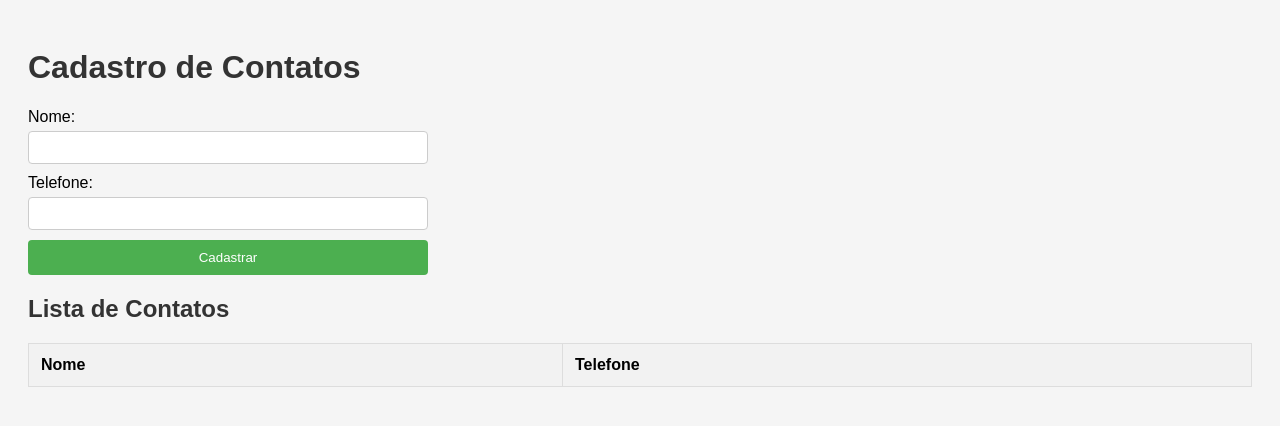
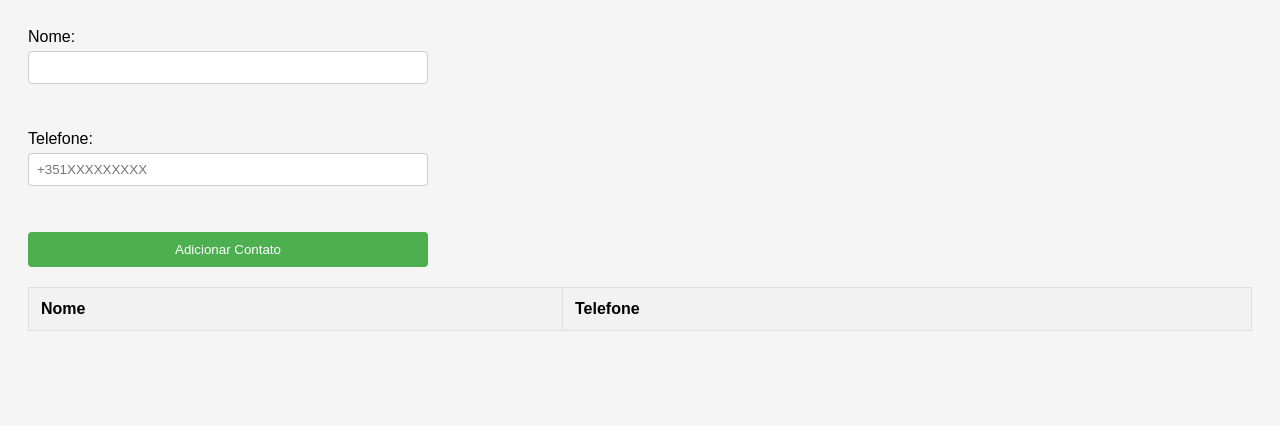
Before and after one commit to viniciussilva2504/agendatelefonica_proj_, a plain HTML site: page index.html in a window 1280 px wide. Drawn offline with nearby package versions, Linux system fonts and the light colour scheme.

Commit message:
restrição quanto a inserção de dados numéricos
o campo inserir telefone deve aceitar apenas dados numéricos.

```diff
--- a/index.html
+++ b/index.html
@@ -1,27 +1,23 @@
 <!DOCTYPE html>
-<html lang="pt-br">
+<html lang="pt">
 <head>
     <meta charset="UTF-8">
     <meta name="viewport" content="width=device-width, initial-scale=1.0">
-    <title>Cadastro de Contatos</title>
+    <title>Formulário de Contato</title>
     <link rel="stylesheet" href="./main.css">
 </head>
 <body>
-
-    <h1>Cadastro de Contatos</h1>
-
     <form id="contactForm">
         <label for="name">Nome:</label>
-        <input type="text" id="name" name="name" required>
+        <input type="text" id="name" required><br><br>
 
         <label for="phone">Telefone:</label>
-        <input type="text" id="phone" name="phone" required>
+        <input type="text" id="phone" placeholder="+351XXXXXXXXX" required pattern="\d+" title="Apenas números são permitidos."><br><br>
 
-        <button type="submit">Cadastrar</button>
+        <button type="submit">Adicionar Contato</button>
     </form>
 
-    <h2>Lista de Contatos</h2>
-    <table id="contactsTable">
+    <table id="contactsTable" border="1">
         <thead>
             <tr>
                 <th>Nome</th>
@@ -29,11 +25,10 @@
             </tr>
         </thead>
         <tbody>
-            <!-- Contatos serão adicionados aqui -->
         </tbody>
     </table>
 
+    <script src="http://code.jquery.com/jquery-3.6.0.min.js"></script>
     <script src="./main.js"></script>
-
 </body>
 </html>
--- a/main.js
+++ b/main.js
@@ -4,6 +4,12 @@ document.getElementById('contactForm').addEventListener('submit', function(event
     // Obtendo os valores inseridos pelo usuário
     const name = document.getElementById('name').value;
     const phone = document.getElementById('phone').value;
+
+    // Validação do telefone
+    if (!/^\d+$/.test(phone)) {
+        alert('Por favor, insira apenas números no campo de telefone.');
+        return; // Interrompe a execução se a validação falhar
+    }
 
     // Criando uma nova linha para a tabela
     const table = document.getElementById('contactsTable').getElementsByTagName('tbody')[0];
```
